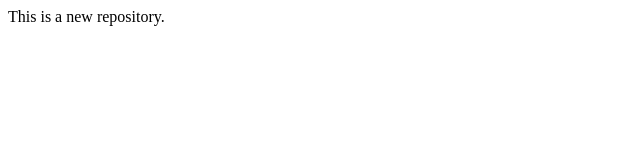
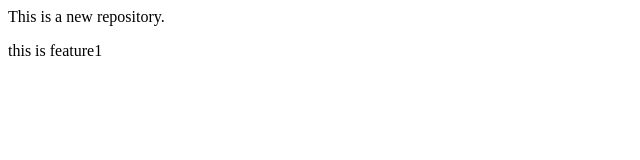
Before and after one commit to naveenzk/LocalRepo, a plain HTML site: page index.html in a window 1280 px wide. Shown: the full height of the page, 0-640 px from the left. Drawn offline with Linux system fonts and the light colour scheme.

Commit message:
added new para

```diff
--- a/index.html
+++ b/index.html
@@ -1,3 +1,6 @@
 <p>
     This is a new repository.
 </p>
+<p>
+    this is feature1
+</p>
```
